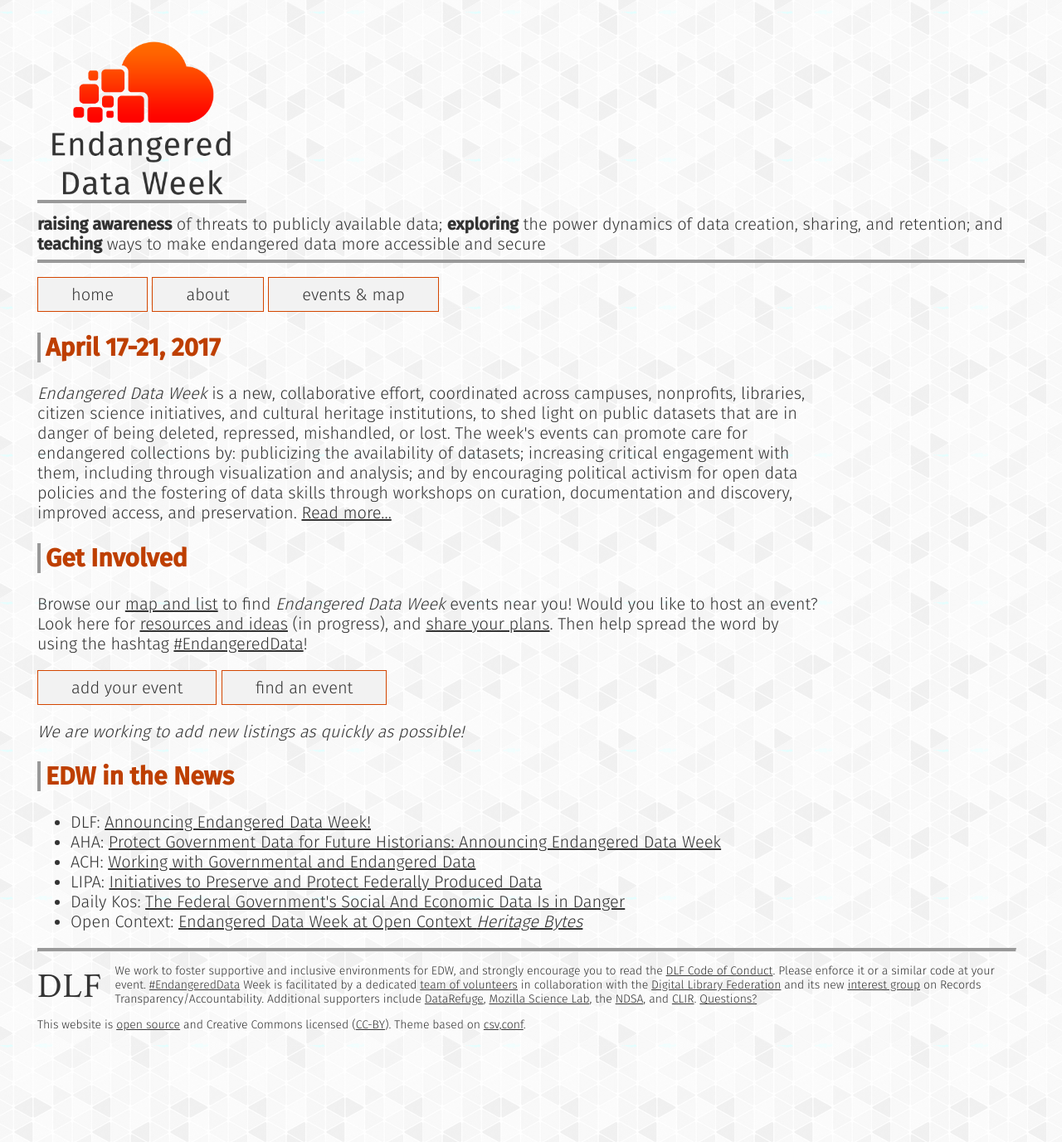
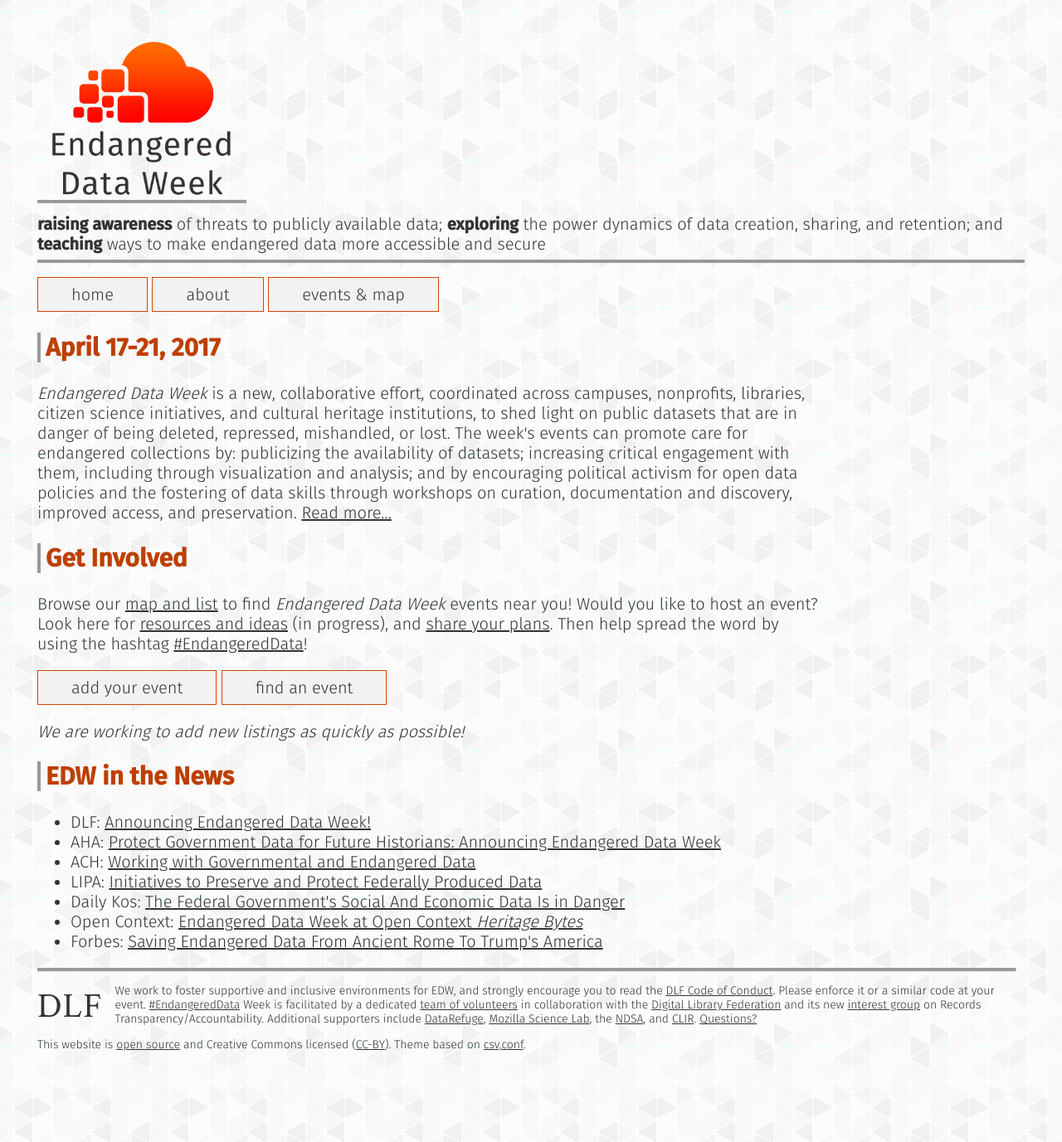
Before and after one commit to endangereddataweek/endangereddataweek.org, a Jekyll site: the page built from index.html, in a window 1280 px wide. Shown: the whole page at 83% size. Built offline with Jekyll 4.4.1, drawn with Linux system fonts in a browser that asks for light colours; nearby versions of some CDN libraries; a style sheet for code colours, icons or effects is not loaded.

Commit message:
Add Forbes article

```diff
--- a/index.html
+++ b/index.html
@@ -33,6 +33,7 @@
       <li>LIPA: <a href="https://lipalliance.org/2017/04/06/initiatives-to-preserve-and-protect-federally-produced-data/">Initiatives to Preserve and Protect Federally Produced Data</a></li>
       <li>Daily Kos: <a href="http://www.dailykos.com/story/2017/3/17/1644595/-The-Federal-Government-s-Social-And-Economic-Data-Is-In-Danger">The Federal Government's Social And Economic Data Is in Danger</a></li>
       <li>Open Context: <a href="http://ux.opencontext.org/2017/04/17/endangered-data-week/">Endangered Data Week at Open Context <em>Heritage Bytes</em></a></li>
+      <li>Forbes: <a href="https://www.forbes.com/sites/drsarahbond/2017/04/19/saving-endangered-data-from-ancient-rome-to-trumps-america/#346107815d67">Saving Endangered Data From Ancient Rome To Trump's America</a></li>
     </ul>
   </div>
 </div>
```
